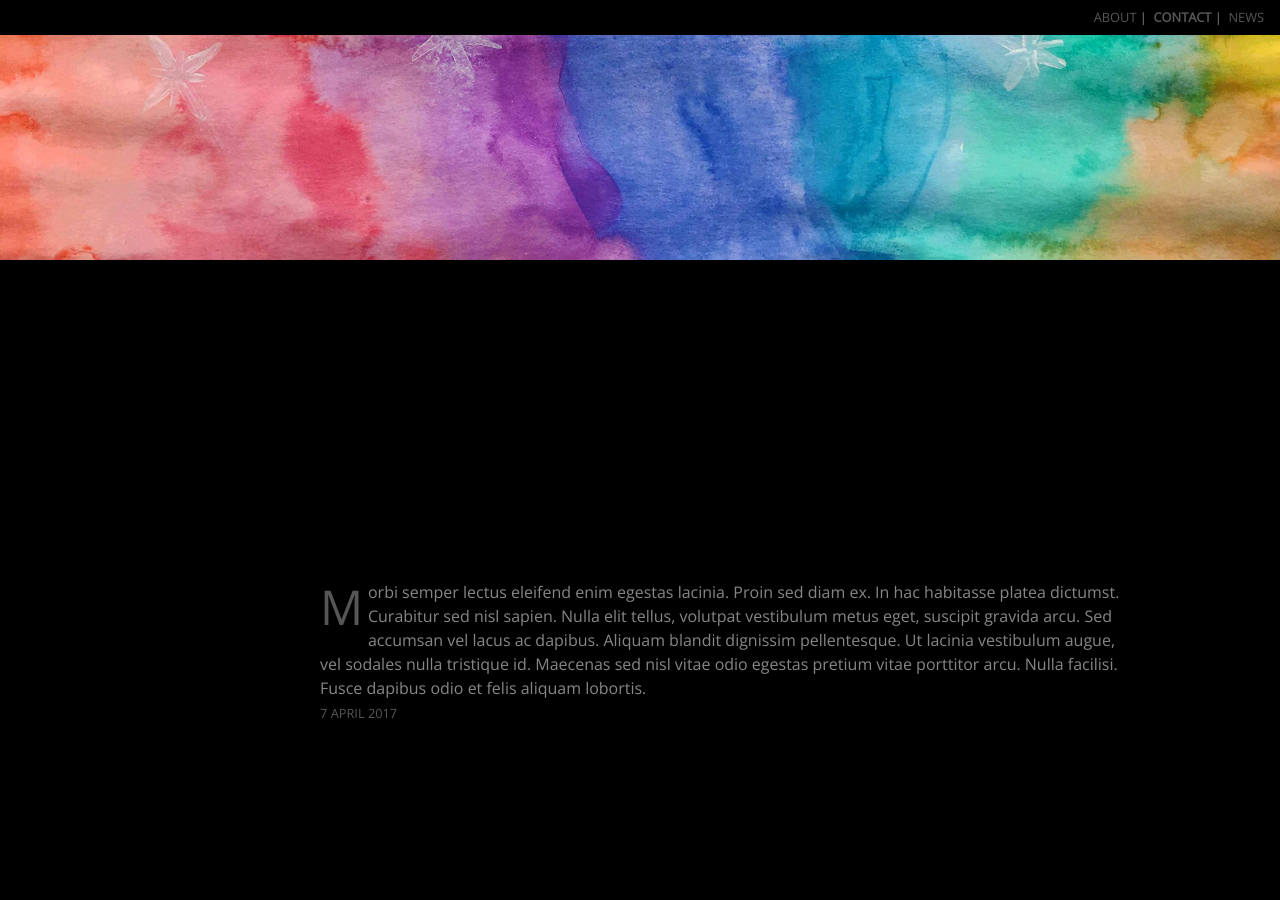
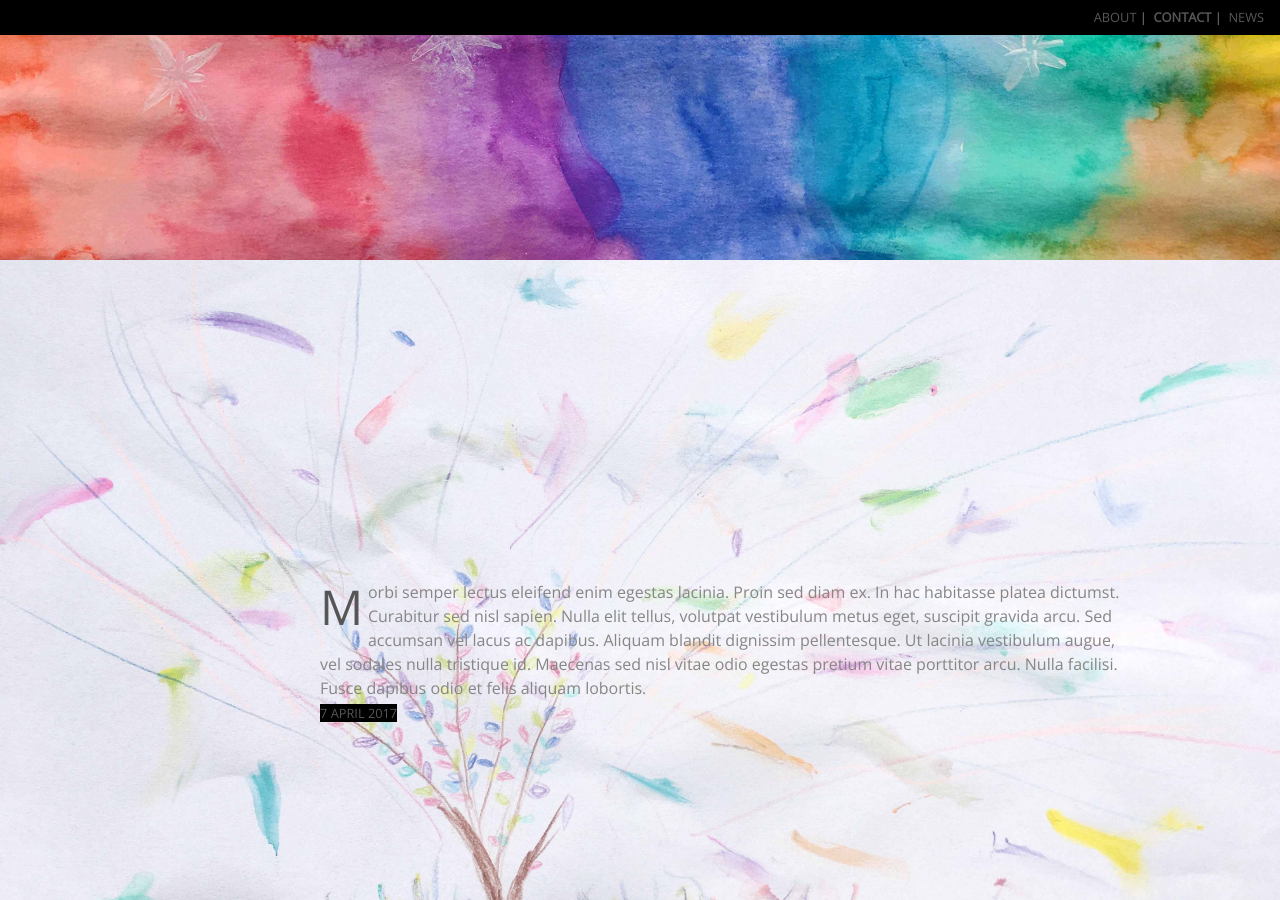
Before and after one commit to JoyceKimberly/SoniaBjornsen, a Jekyll site: the page built from index.md, in a window 1280 px wide and 900 px high, scrolled down 2556 px. Built offline with Jekyll 4.4.1, drawn with Linux system fonts in a browser that asks for light colours; nearby versions of some CDN libraries; the repository's description, which GitHub fills in, is left out.

Commit message:
Background

```diff
--- a/assets/css/style.scss
+++ b/assets/css/style.scss
@@ -86,6 +86,12 @@ p:last-of-type {
   background-position: left bottom;
   background-size: cover;
 }
+.block:nth-of-type(4) {
+  background-image: url("../img/SoniaBackground-04.jpg");
+  background-repeat: no-repeat;
+  background-position: left bottom;
+  background-size: cover;
+}
 
 #titel {
   color: transparent;
```
Also changed, not shown: _pages/over.md (deleted, +0 -8 lines), assets/img/SoniaBackground-04.jpg (added).
